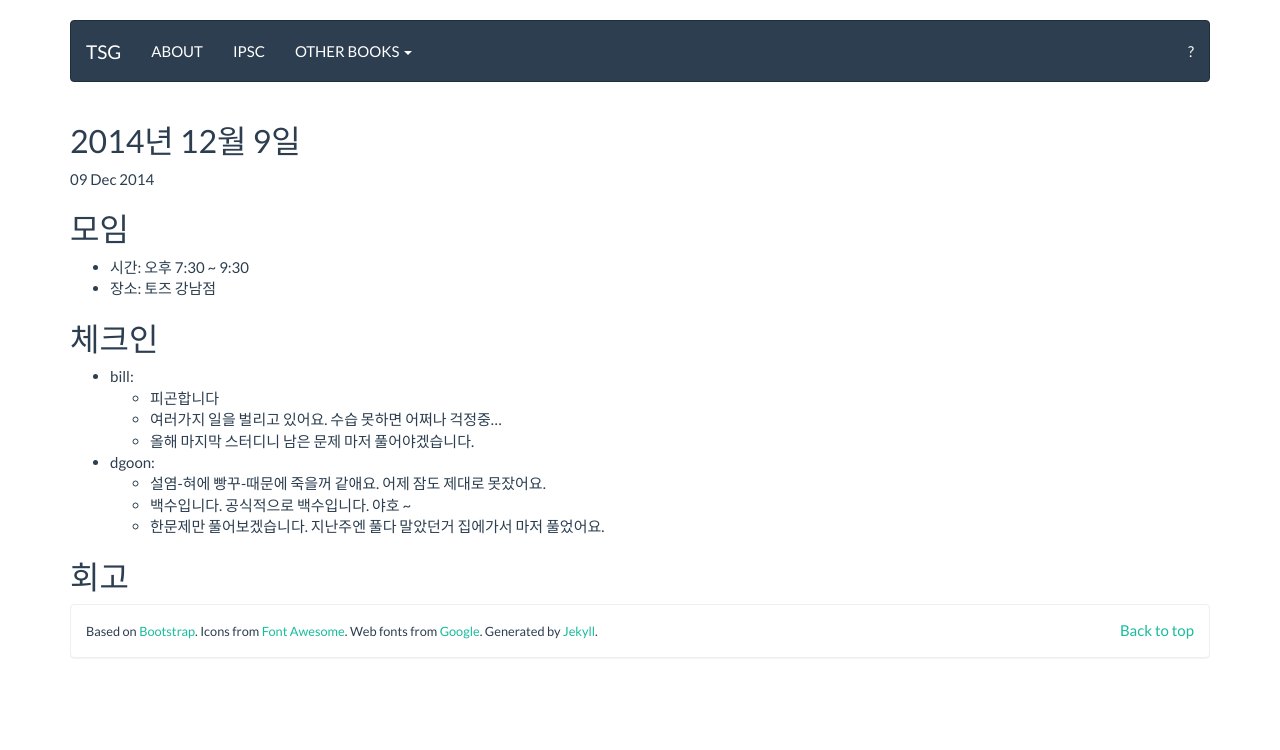
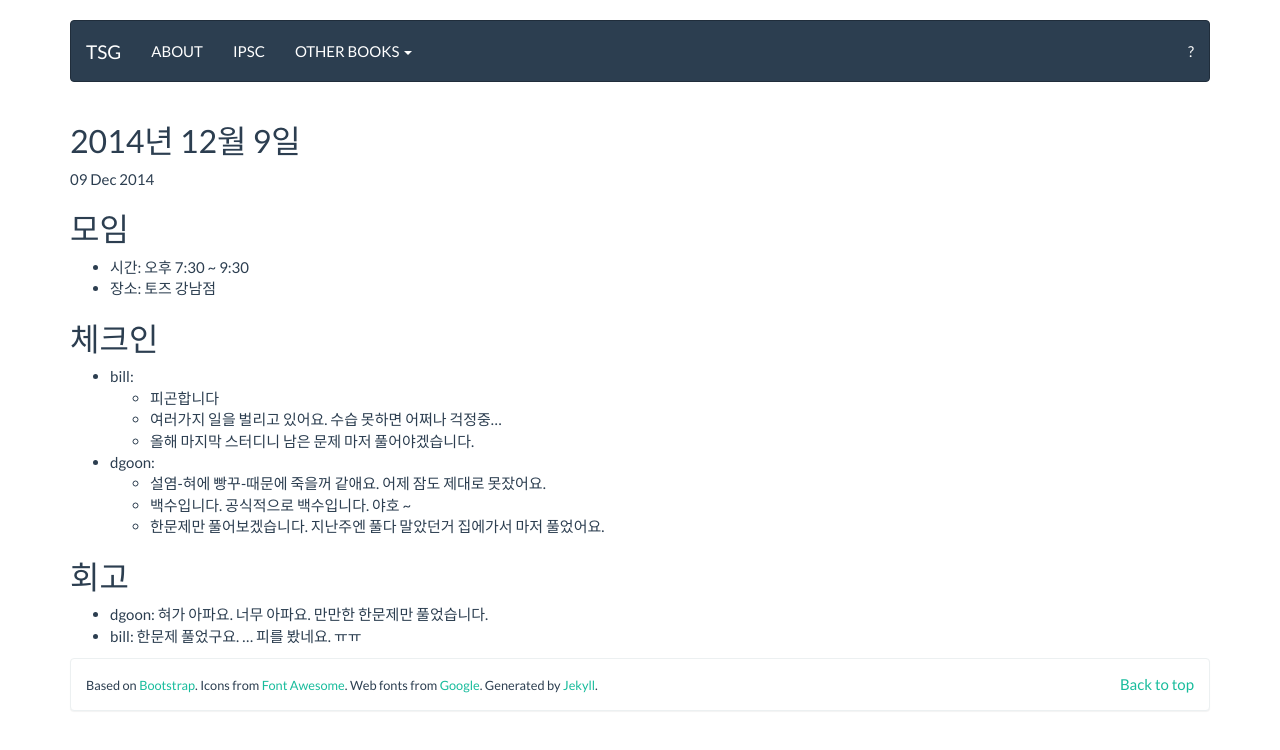
Before and after one commit to tuestudy/tuestudy.github.io, a Jekyll site: the page built from _posts/2014-12-09-tsg-ipsc-off.markdown, in a window 1280 px wide. Shown: the top 750 px of the page. Built offline with Jekyll 4.4.1, drawn with Linux system fonts in a browser that asks for light colours; Markdown is read by kramdown in place of the engine named in the settings.

Commit message:
2014/12/09 회고

```diff
--- a/_posts/2014-12-09-tsg-ipsc-off.markdown
+++ b/_posts/2014-12-09-tsg-ipsc-off.markdown
@@ -23,3 +23,6 @@
   * 한문제만 풀어보겠습니다. 지난주엔 풀다 말았던거 집에가서 마저 풀었어요.
 
 ## 회고
+
+* dgoon: 혀가 아파요. 너무 아파요. 만만한 한문제만 풀었습니다.
+* bill: 한문제 풀었구요. ... 피를 봤네요. ㅠㅠ
```
